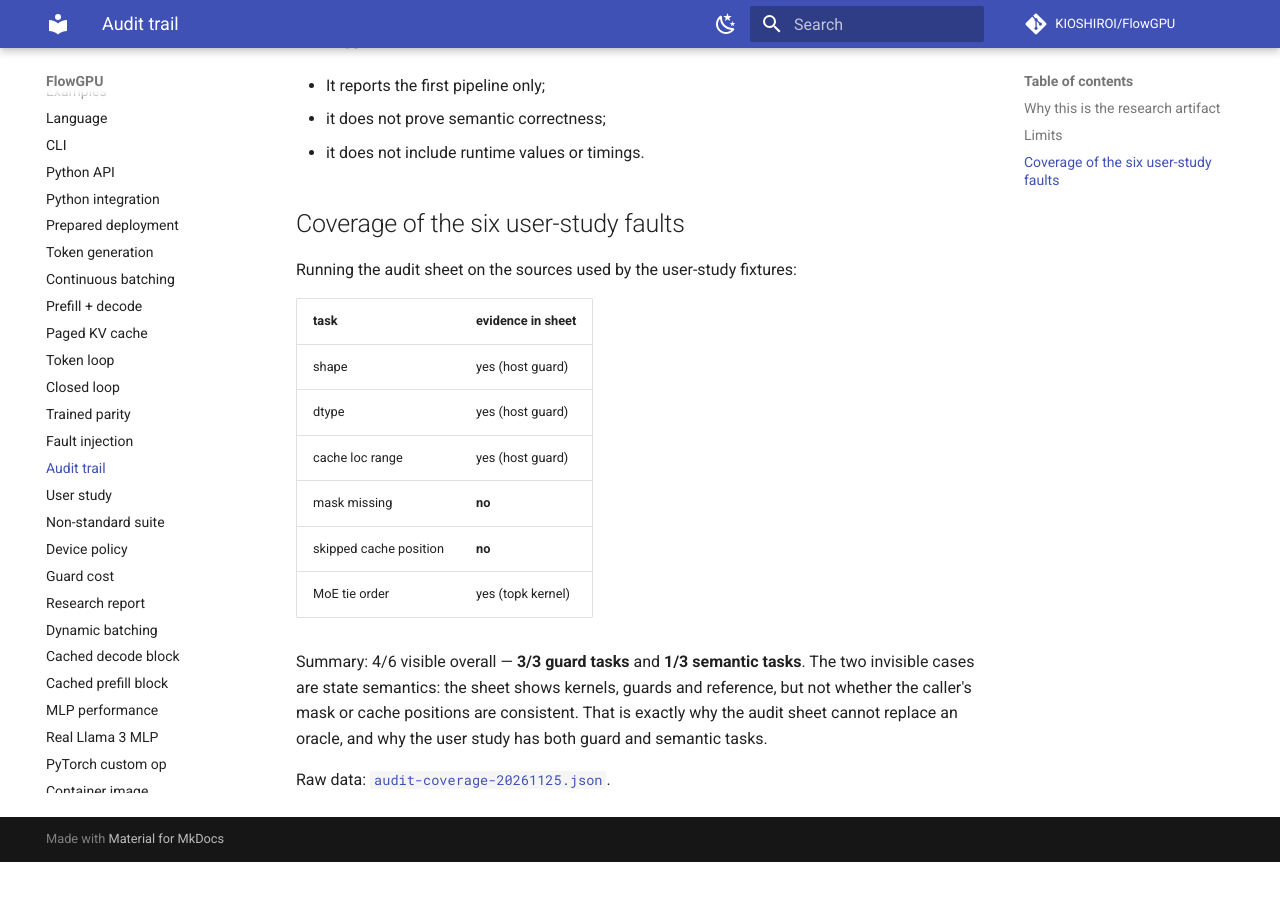
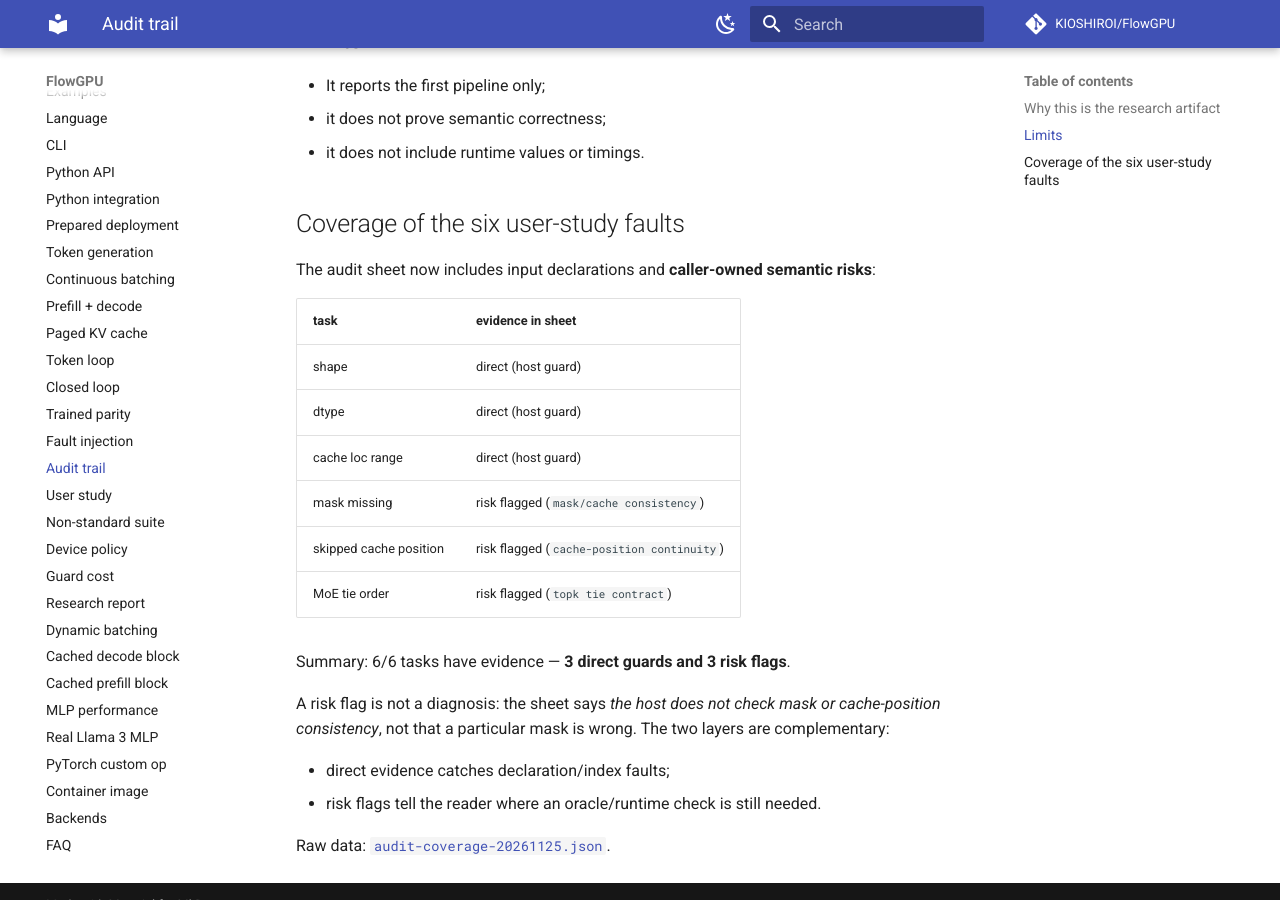
Before and after one commit to KIOSHIROI/FlowGPU, an MkDocs documentation site: the page built from docs/user-guide/audit/audit-trail.md, in a window 1280 px wide and 900 px high, scrolled down 1029 px. Built offline with MkDocs 1.6.1 and Material for MkDocs 9.7.7, drawn with Linux system fonts in a browser that asks for light colours; comment, search, counter and statistics services are not loaded; before the commit the page ends 1891 px from its top, so only the background shows below that.

Commit message:
Release 1.21.0: audit semantic-risk flags
- Extend the audit sheet with input declarations and caller-owned semantic
  risks; all 6 user-study tasks now have evidence (3 direct guards, 3 risk
  flags), while mask/cache values remain undiagnosed.

```diff
--- a/docs/user-guide/audit/audit-trail.md
+++ b/docs/user-guide/audit/audit-trail.md
@@ -45,22 +45,26 @@ subgraph fault faster with this sheet than with source + logs alone?
 
 ## Coverage of the six user-study faults
 
-Running the audit sheet on the sources used by the user-study fixtures:
+The audit sheet now includes input declarations and **caller-owned semantic
+risks**:
 
 | task | evidence in sheet |
 |---|---|
-| shape | yes (host guard) |
-| dtype | yes (host guard) |
-| cache loc range | yes (host guard) |
-| mask missing | **no** |
-| skipped cache position | **no** |
-| MoE tie order | yes (topk kernel) |
+| shape | direct (host guard) |
+| dtype | direct (host guard) |
+| cache loc range | direct (host guard) |
+| mask missing | risk flagged (`mask/cache consistency`) |
+| skipped cache position | risk flagged (`cache-position continuity`) |
+| MoE tie order | risk flagged (`topk tie contract`) |
 
-Summary: 4/6 visible overall — **3/3 guard tasks** and **1/3 semantic tasks**.
-The two invisible cases are state semantics: the sheet shows kernels, guards
-and reference, but not whether the caller's mask or cache positions are
-consistent. That is exactly why the audit sheet cannot replace an oracle, and
-why the user study has both guard and semantic tasks.
+Summary: 6/6 tasks have evidence — **3 direct guards and 3 risk flags**.
+
+A risk flag is not a diagnosis: the sheet says *the host does not check mask or
+cache-position consistency*, not that a particular mask is wrong. The two
+layers are complementary:
+
+- direct evidence catches declaration/index faults;
+- risk flags tell the reader where an oracle/runtime check is still needed.
 
 Raw data:
 [`audit-coverage-20261125.json`](https://github.com/KIOSHIROI/FlowGPU/blob/main/benchmarks/competitive/measurements/audit-coverage-20261125.json).
--- a/pyproject.toml
+++ b/pyproject.toml
@@ -4,7 +4,7 @@ build-backend = "setuptools.build_meta"
 
 [project]
 name = "flowgpu"
-version = "1.20.0"
+version = "1.21.0"
 description = "A dataflow DSL compiler for GPU operator pipelines targeting Triton and a portable reference backend"
 authors = [{name = "The FlowGPU Authors"}]
 keywords = ["compiler", "triton", "dataflow", "dsl", "gpu", "llm"]
```
Also changed, not shown: CHANGELOG.md (+6 -0 lines), PUBLIC_RELEASE.md (+1 -1 lines), 7 other files.
